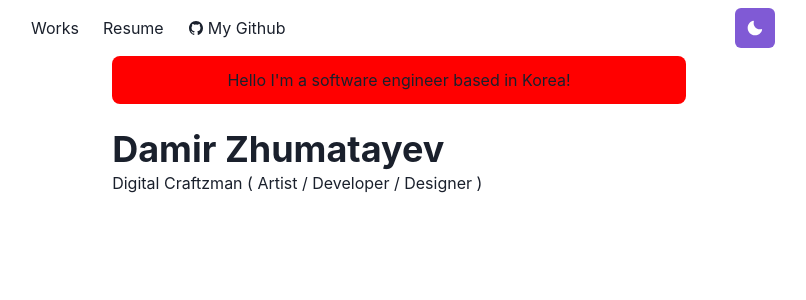
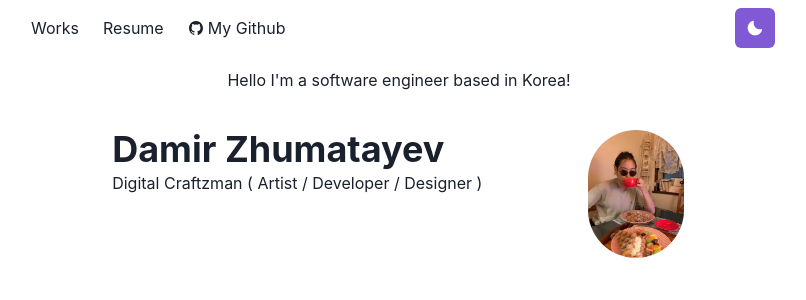
Before and after one commit to adidukik/portfolio, a Next.js app: page / in a window 1280 px wide. Shown: the top 300 px of the page, without its empty margins (241-1047 px from the left). Built offline with nearby package versions, Linux system fonts and the light colour scheme.

Commit message:
Add profile image

```diff
--- a/pages/index.js
+++ b/pages/index.js
@@ -1,17 +1,34 @@
-import { Container, Box, Heading } from '@chakra-ui/react'
+import { Container, Box, Heading, Image, useColorModeValue } from '@chakra-ui/react'
 const Page = () => {
     return (
         <Container>
-            <Box borderRadius="lg" bg="red" p={3} mb={6} align="center">
+            <Box borderRadius="lg" bg="useColorModeValue('whiteAlpha.500', 'whiteAlpha.200')" p={3} mb={6} align="center">
                 Hello I&apos;m a software engineer based in Korea!
             </Box>
+            <Box display={{md:'flex'}}>
 
-            <Box display={{md:'flex'}}>
                 <Box flexGrow={1}>
                     <Heading as="h2" variant="page-title">
                         Damir Zhumatayev
                     </Heading>
                     <p>Digital Craftzman ( Artist / Developer / Designer ) </p>
+                </Box>
+                <Box
+                    flexShrink={0}
+                    mt={{base: 4, md: 0}}
+                    ml={{md: 6}}
+                    align="center"
+                >
+                    <Image
+                        borderColor="whiteAlpha.800"
+                        borderWidth={2}
+                        borderStyle="solid"
+                        maxWidth="100px"
+                        display="inline-block"
+                        borderRadius="full"
+                        src="images/damir.jpg"
+                        alt="Profile Image"
+                    />
                 </Box>
             </Box>
         </Container>
```
Also changed, not shown: public/images/damir.jpg (added).
